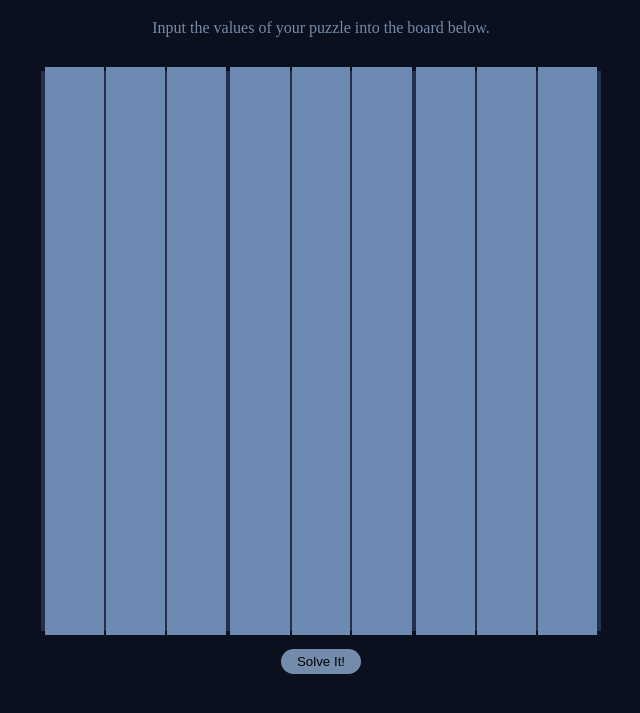
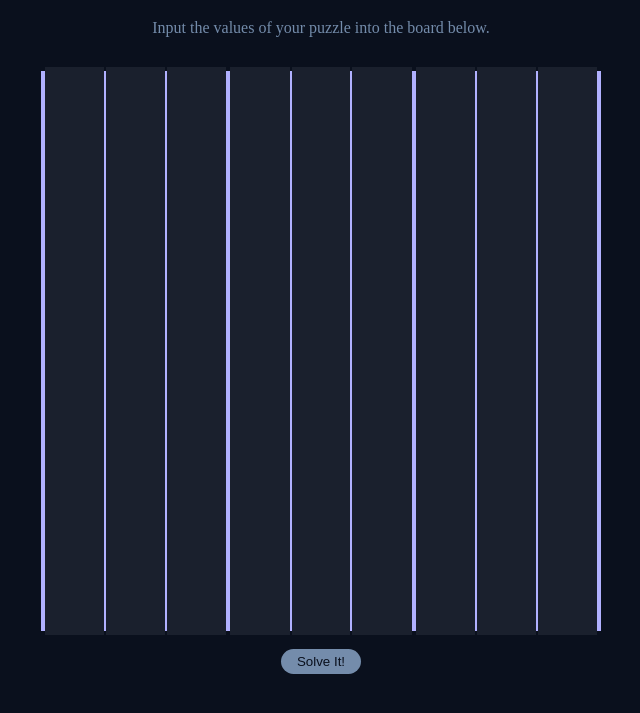
Before and after one commit to atl1502/Sudoku_Solver, a plain HTML site: page index.html in a window 1280 px wide. Shown: the part 61-774 px from the top of the page, without its empty margins (319-959 px from the left). Drawn offline with Linux system fonts and the light colour scheme.

Commit message:
test color3

```diff
--- a/style.css
+++ b/style.css
@@ -18,28 +18,28 @@ table {
 
 td {
   padding: 0;
-  border: solid #25304D 2px;
+  border: solid #B1B1FF 2px;
   vertical-align: middle;
 }
 
 .box-oline-top {
-  border-top: solid #25304D 4px;
+  border-top: solid #B1B1FF 4px;
 }
 
 .box-oline-bottom {
-  border-bottom: solid #25304D 4px;
+  border-bottom: solid #B1B1FF 4px;
 }
 
 .box-oline-left {
-  border-left: solid #25304D 4px;
+  border-left: solid #B1B1FF 4px;
 }
 
 .box-oline-right {
-  border-right: solid #25304D 4px;
+  border-right: solid #B1B1FF 4px;
 }
 
 textarea {
-  background: #6D8BB2;
+  background: #1A202D;
   color: white;
   height: 100%;
   width: 100%;
@@ -53,6 +53,7 @@ textarea {
 
 button {
   background-color: #748CAB;
+  color: #0A101D;
   border: 0;
   height: 25px;
   width: 80.55px;
@@ -60,6 +61,6 @@ button {
 }
 
 button:hover {
-  background-color: #89A2C1;
+  background-color: #99A2C1;
   cursor: pointer;
 }
```
